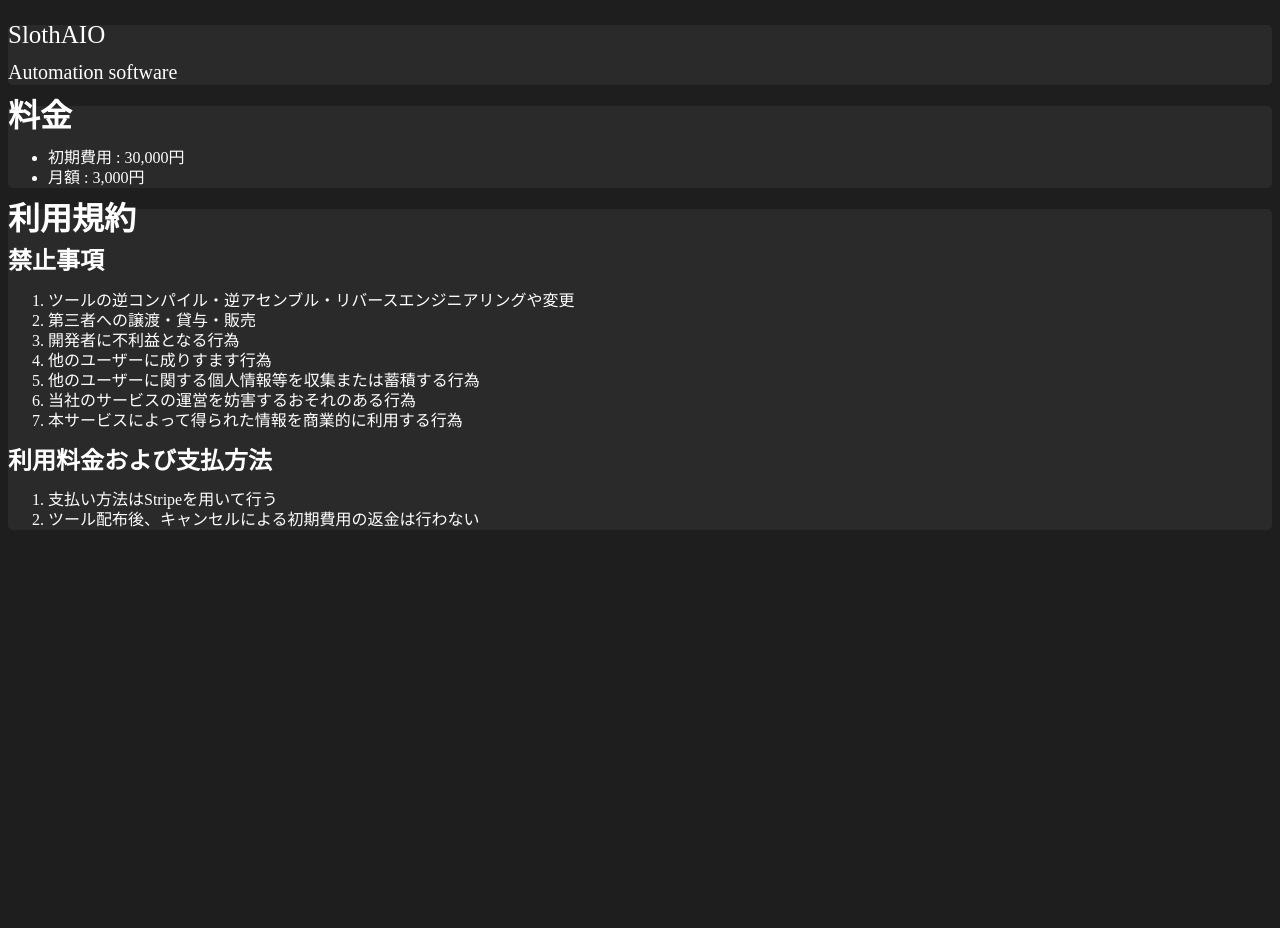
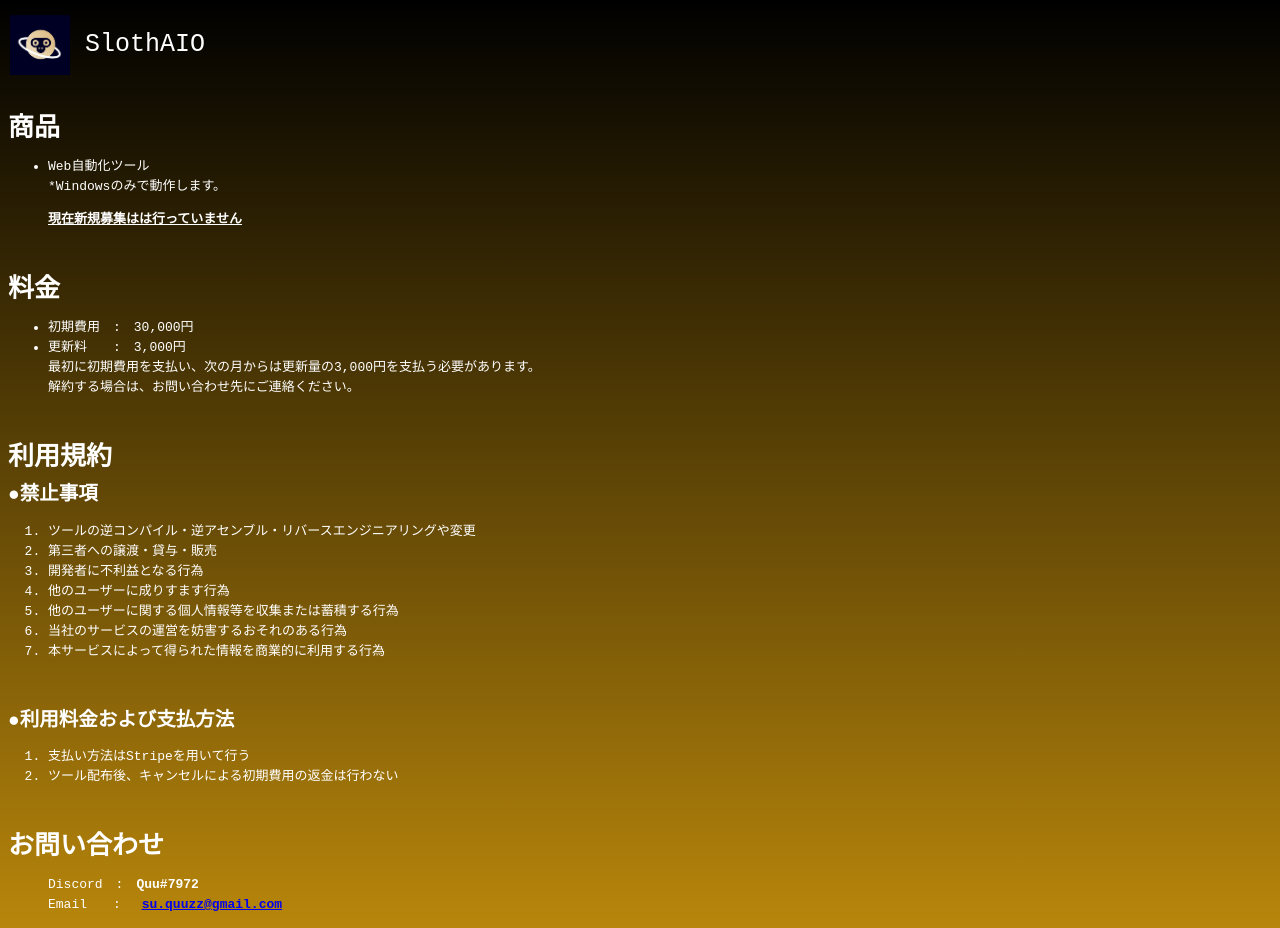
Before and after one commit to SlothAIO/Home, a plain HTML site: page index.html in a window 1280 px wide. Before the commit the page ends 800 px from the top, so only its background shows below. Drawn offline with Linux system fonts and the light colour scheme.

Commit message:
Add files via upload

```diff
--- a/index.html
+++ b/index.html
@@ -9,27 +9,36 @@
 
 </head>
 <body>
-    <div style="height:60px; font-size: 25px; background-color: #2A2A2A; border-radius: 5px ">
-        <div style="vertical-align:middle">
-
-            <p style="line-height:20px">SlothAIO</p>
-            <p style="font-size: 20px; line-height:5px">Automation software</p>
+    <div style="font-size: 25px; border-radius: 5px; border: solid  2px transparent; ">
+        <div>
+            <img class="side_image" src="Resources/Images/SlothAIO.png">
+            <p class="side_text">SlothAIO</a>
         </div>
     </div>
-
-
-    <div style="background-color: #2A2A2A; border-radius: 5px">
+    <br>
+    <div class="column">
+        <h1>商品</h1>
+        <ul>
+            <li>Web自動化ツール</li>
+            <a>*Windowsのみで動作します。</a>
+            <p ><u><strong>現在新規募集はは行っていません</strong></u></p>
+        </ul>
+    </div>
+    <br>
+    <div class="column">
         <h1>料金</h1>
         <ul>
-            <li>初期費用 : 30,000円</li>
-            <li>  月額   : 3,000円</li>
+            <li>初期費用&emsp;:&emsp;30,000円</li>
+            <li>更新料&emsp;&emsp;:&emsp;3,000円</li>
+            <a>最初に初期費用を支払い、次の月からは更新量の3,000円を支払う必要があります。</a><br>
+            <a>解約する場合は、お問い合わせ先にご連絡ください。</a>
         </ul>
     </div>
-
-    <div style="background-color: #2A2A2A; border-radius: 5px">
+    <br>
+    <div class="column">
 
         <h1>利用規約</h1>
-        <h2>禁止事項</h2>
+        <h2>●禁止事項</h2>
         <ol>
             <li>ツールの逆コンパイル・逆アセンブル・リバースエンジニアリングや変更</li>
             <li>第三者への譲渡・貸与・販売</li>
@@ -40,12 +49,26 @@
             <li>本サービスによって得られた情報を商業的に利用する行為</li>
         </ol>
 
-        <h2>利用料金および支払方法</h2>
+        <br>
+        <h2>●利用料金および支払方法</h2>
         <ol>
             <li>支払い方法はStripeを用いて行う</li>
             <li>ツール配布後、キャンセルによる初期費用の返金は行わない</li>
         </ol>
 
     </div>
+
+    <br>
+    <div class="column">
+
+        <h1>お問い合わせ</h1>
+        <ul>
+            <a>Discord&emsp;:&emsp;<strong>Quu#7972</strong></a><br>
+
+            <a>Email&emsp;&emsp;:&emsp;</a>
+            <a href="mailto:address"><strong>su.quuzz@gmail.com</strong></a>
+        </ul>
+
+    </div>
 </body>
 </html>
--- a/style1.css
+++ b/style1.css
@@ -1,5 +1,24 @@
 body {
-    background-color: #1E1E1E;
+    background:linear-gradient(black, #b8860b) ;
     color: white;
+    font-family:monospace;
     line-height:20px;
 }
+
+p.side_text {
+    display: inline-block;
+    width: 0px;
+    vertical-align:middle;
+    font-size: 25px;
+}
+
+img.side_image {
+    display: inline-block;
+    vertical-align:middle;
+    height: 60px;
+}
+
+div.column{
+    /* background-color: #3b3b3b; */
+     border-radius: 5px;
+}
```
